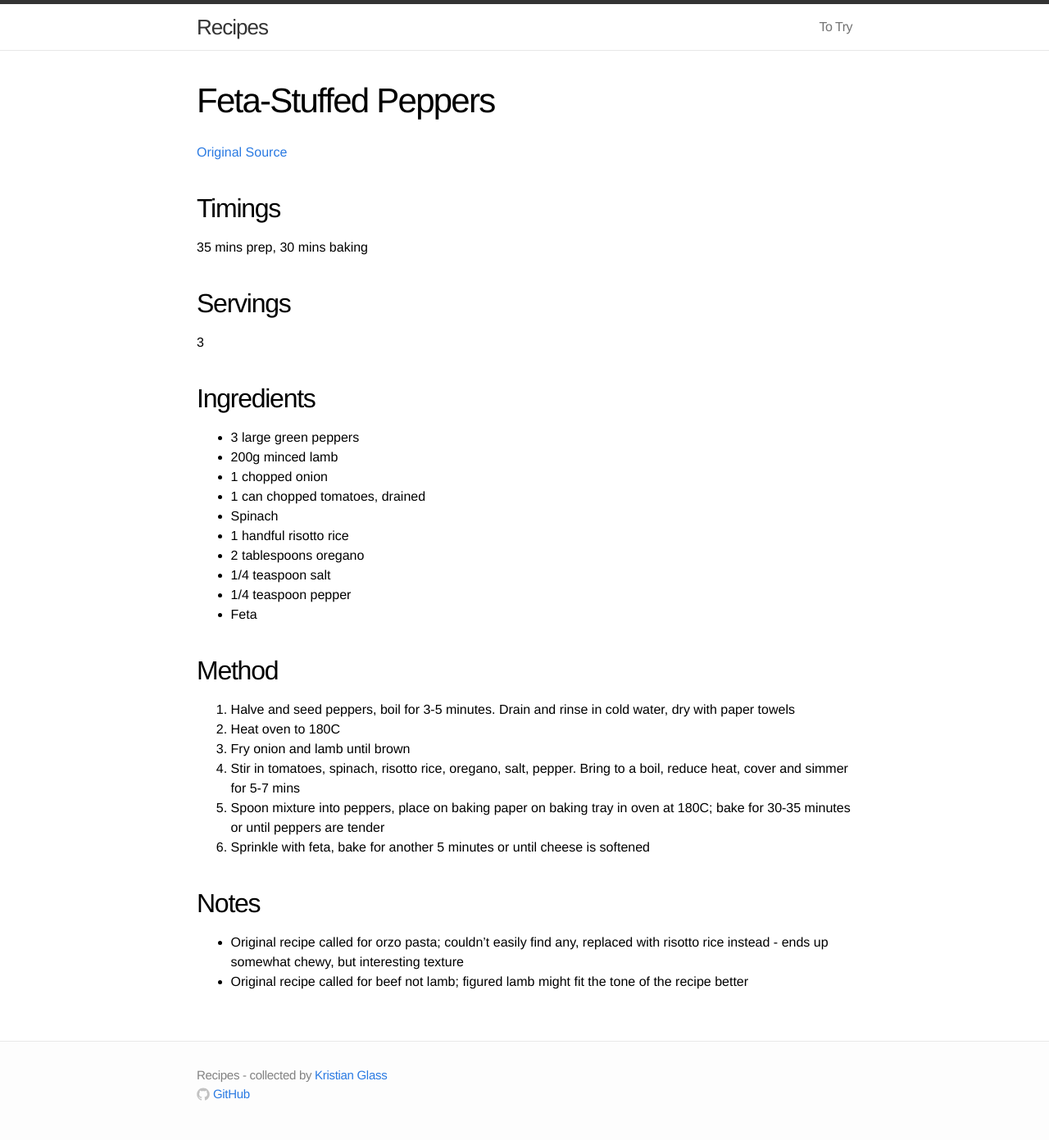
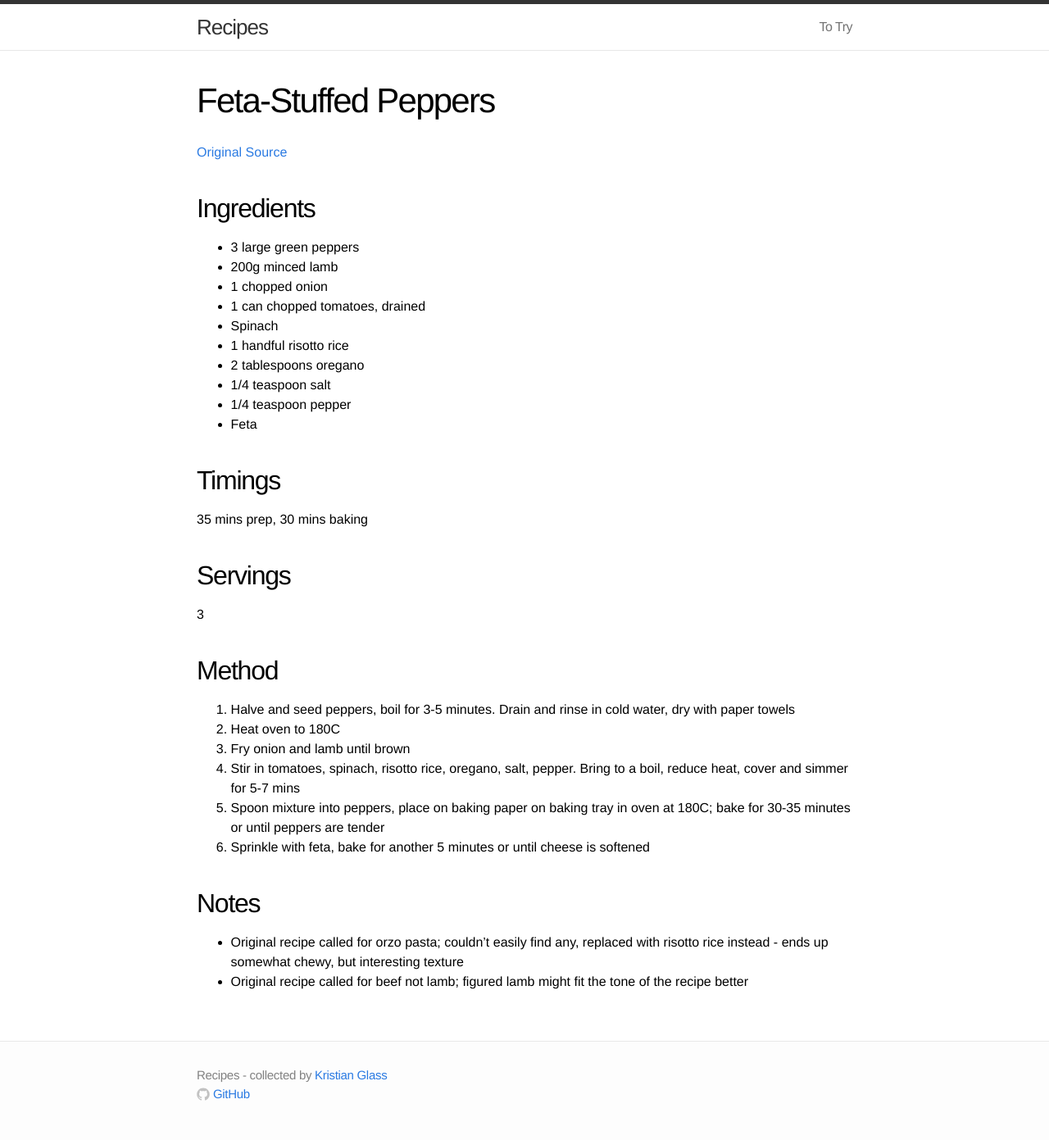
Before and after one commit to doismellburning/recipes, a Jekyll site: the page built from www/main/feta-stuffed-peppers/index.md, in a window 1280 px wide. Shown: the whole page at 82% size. Built offline with Jekyll 4.4.1, drawn with Linux system fonts in a browser that asks for light colours; some of the changed lines change nothing that is shown.

Commit message:
Started to move ingredients into page data

```diff
--- a/www/_layouts/recipe.html
+++ b/www/_layouts/recipe.html
@@ -13,6 +13,18 @@ layout: page
 		</a>
 	{% endif %}
 </div>
+
+{% if page.ingredients %}
+	<div id="ingredients">
+		<h2>Ingredients</h2>
+		<ul>
+			{% for ingredient in page.ingredients %}
+				<li>{{ ingredient }}</li>
+			{% endfor %}
+		</ul>
+	</div>
+{% endif %}
+
 <div>
 	{{ content }}
 </div>
--- a/www/main/feta-stuffed-peppers/index.md
+++ b/www/main/feta-stuffed-peppers/index.md
@@ -2,6 +2,17 @@
 layout: recipe
 title: Feta-Stuffed Peppers
 source_url: http://www.tasteofhome.com/recipes/feta-stuffed-peppers
+ingredients:
+    - 3 large green peppers
+    - 200g minced lamb
+    - 1 chopped onion
+    - 1 can chopped tomatoes, drained
+    - Spinach
+    - 1 handful risotto rice
+    - 2 tablespoons oregano
+    - 1/4 teaspoon salt
+    - 1/4 teaspoon pepper
+    - Feta
 ---
 
 ## Timings
@@ -11,19 +22,6 @@ source_url: http://www.tasteofhome.com/recipes/feta-stuffed-peppers
 ## Servings
 
 3
-
-## Ingredients
-
-* 3 large green peppers
-* 200g minced lamb
-* 1 chopped onion
-* 1 can chopped tomatoes, drained
-* Spinach
-* 1 handful risotto rice
-* 2 tablespoons oregano
-* 1/4 teaspoon salt
-* 1/4 teaspoon pepper
-* Feta
 
 ## Method
 
```
